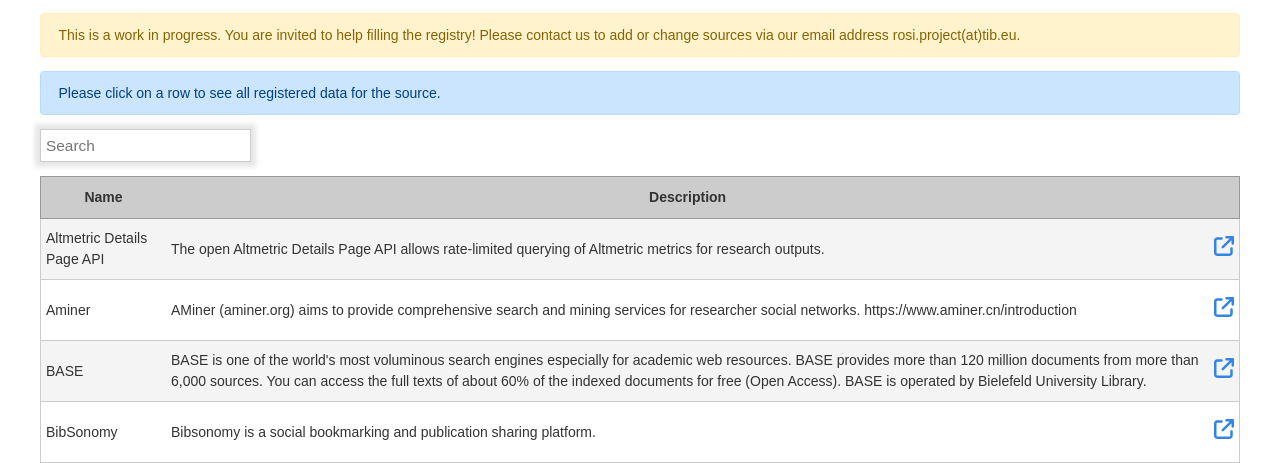
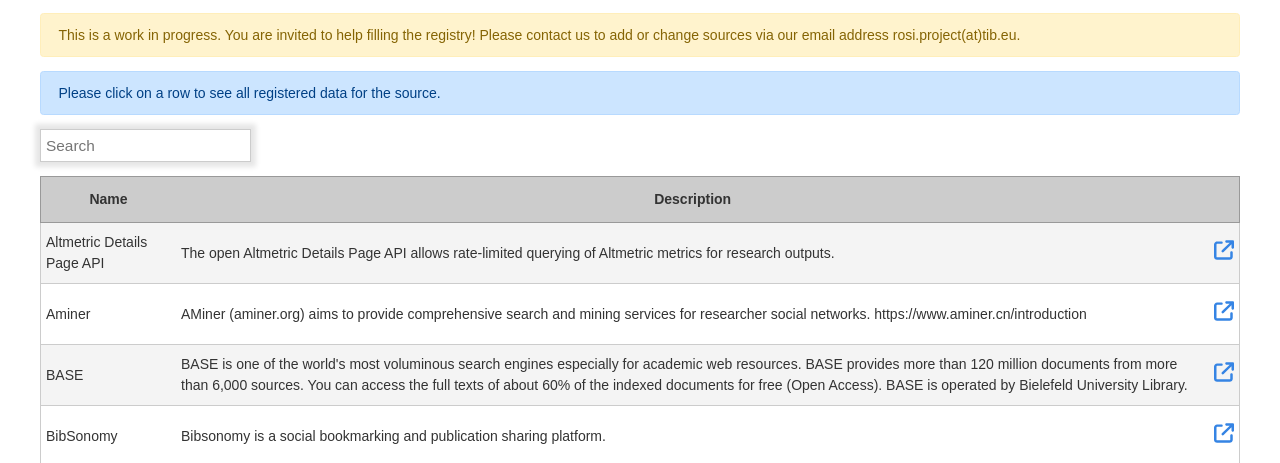
Before and after one commit to GaziYucel/rosi-registry-new, a PHP site: page / in a window 1280 px wide. Shown: the part 267-730 px from the top of the page. Run offline with PHP 8.4, Linux system fonts and the light colour scheme.

Commit message:
Version 2

```diff
--- a/assets/css/style.css
+++ b/assets/css/style.css
@@ -215,4 +215,7 @@
     #notification-container-close {
         right: 10px;
     }
+    .row-col-4, .row-col-5 {
+        display: none;
+    }
 }
--- a/index.php
+++ b/index.php
@@ -25,9 +25,9 @@
 <table id="registry">
     <thead>
     <tr>
-        <th class="">Name</th>
-        <th class="">Description</th>
-        <th class=""> &nbsp;</th>
+        <th class="row-col-1">Name</th>
+        <th class="row-col-2">Description</th>
+        <th class="row-col-3"> &nbsp;</th>
     </tr>
     </thead>
     <tbody>
@@ -35,8 +35,7 @@
         <tr class="row-parent row" :class="{'row-striped': index % 2 ===0, 'row-parent-selected': row.showChild }">
             <td class="pointer row-col-1" v-on:click="row.showChild = !row.showChild">{{ row.name }}</td>
             <td class="pointer row-col-2" v-on:click="row.showChild = !row.showChild">{{ row.description }}</td>
-            <td class="row-col-3"><a :href="row.link" target="_blank"><img src="assets/img/external-link.svg"
-                                                                           alt="Open link"/></a></td>
+            <td class="row-col-3"><a :href="row.link" target="_blank"><img src="assets/img/external-link.svg" alt="Open link"/></a></td>
         </tr>
         <tr v-if="row.showChild">
             <td colspan="5" class="row-child">
@@ -44,15 +43,14 @@
                     <tr>
                         <td class="row-col-1">Logo</td>
                         <td class="row-col-2">
-                            <img :src="row.image_url" v-if="row.image_url"/>
+                            <img :src="row.image_url" v-if="row.image_url" alt=""/>
                         </td>
                     </tr>
                     <template v-for="(value, key, index) in schema">
                         <tr v-if="options[key].form !== 'hidden'">
                             <td class="row-col-1">{{ value.title }}</td>
                             <td class="row-col-2">
-                                <a :href="row[key]" v-if="options[key].form === 'url'" target="_blank">{{ row[key]
-                                    }}</a>
+                                <a :href="row[key]" v-if="options[key].form === 'url'" target="_blank">{{ row[key] }}</a>
                                 <span v-else>{{ row[key] }}</span>
                             </td>
                         </tr>
```
Also changed, not shown: tech.php (+7 -8 lines).
